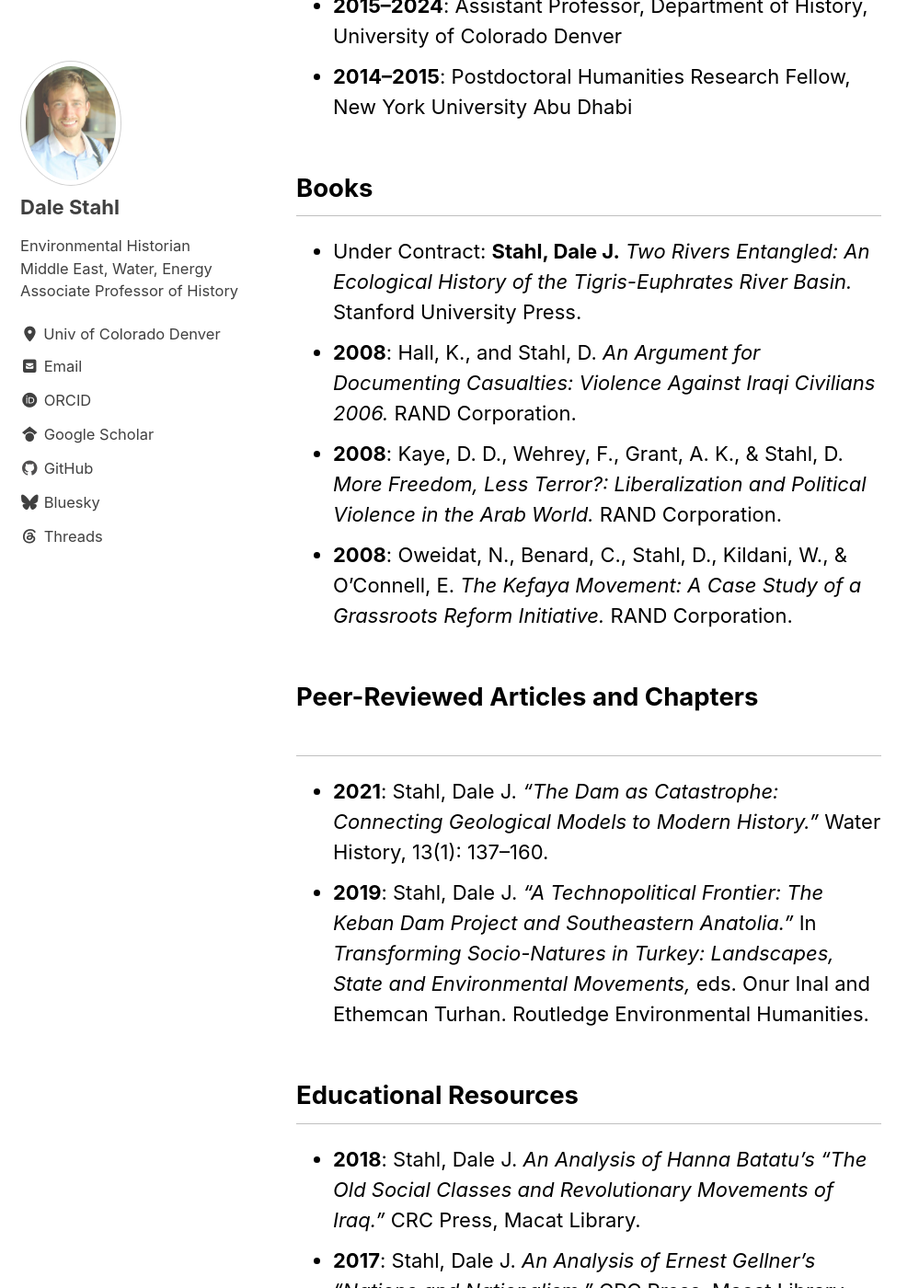
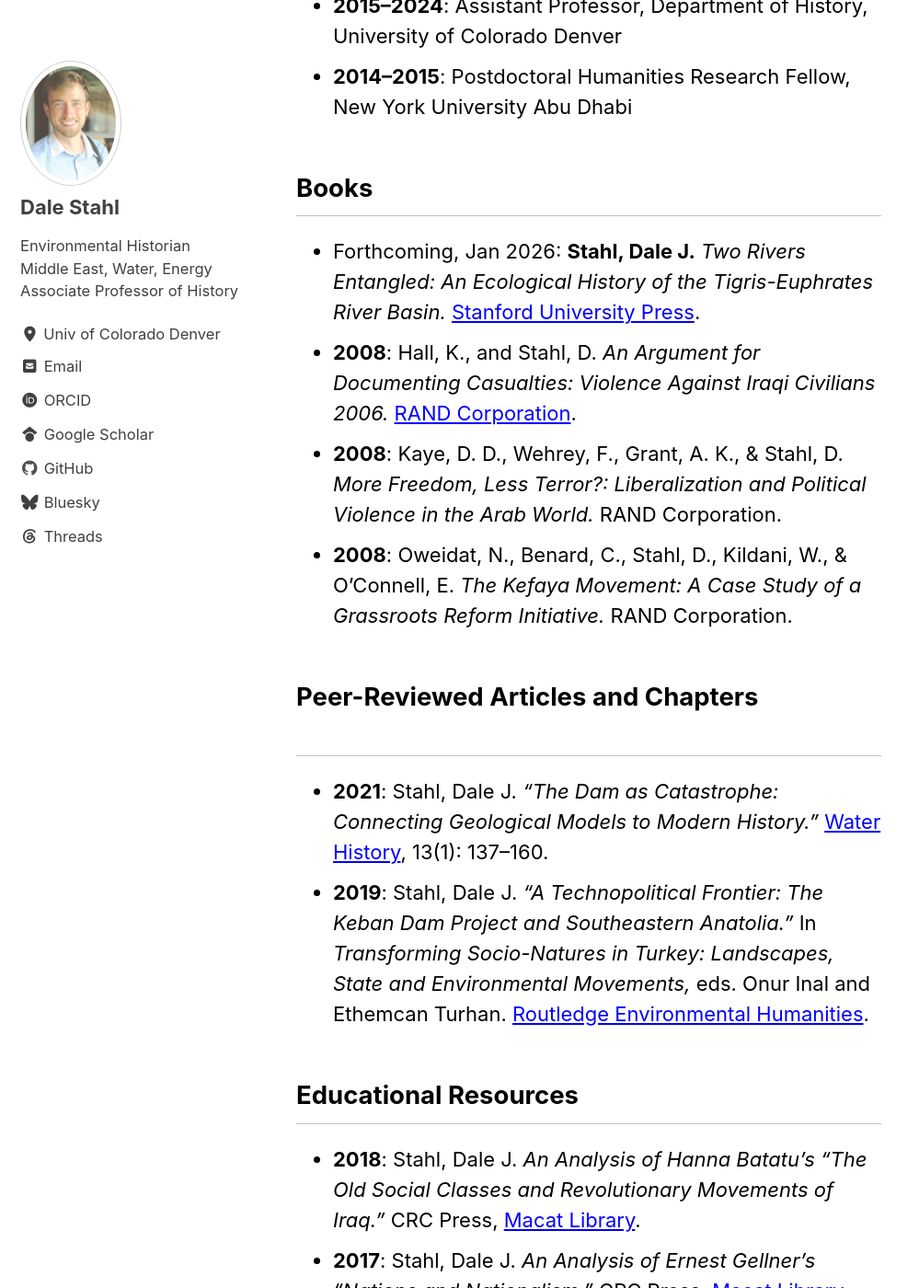
Before and after one commit to dalestahl/dalestahl.github.io, a Jekyll site: the page built from _pages/cv.md, in a window 1280 px wide and 1400 px high, scrolled down 1034 px. Shown: the whole window at 92% size, without its empty margins (0-999 px from the left). Built offline with Jekyll 4.4.1, drawn with Linux system fonts in a browser that asks for light colours; cached includes are drawn as plain includes; some of the changed text lies outside the part shown.

```diff
--- a/_pages/cv.md
+++ b/_pages/cv.md
@@ -33,20 +33,20 @@ Denver, CO 80204
 
 
 ## Books
-- Under Contract: **Stahl, Dale J.** *Two Rivers Entangled: An Ecological History of the Tigris-Euphrates River Basin.* Stanford University Press.
-- **2008**: Hall, K., and Stahl, D. *An Argument for Documenting Casualties: Violence Against Iraqi Civilians 2006.* RAND Corporation.
+- Forthcoming, Jan 2026: **Stahl, Dale J.** *Two Rivers Entangled: An Ecological History of the Tigris-Euphrates River Basin.* [Stanford University Press](https://www.sup.org/books/middle-east-studies/two-rivers-entangled).
+- **2008**: Hall, K., and Stahl, D. *An Argument for Documenting Casualties: Violence Against Iraqi Civilians 2006.* [RAND Corporation](https://www.rand.org/pubs/authors/s/stahl_dale.html).
 - **2008**: Kaye, D. D., Wehrey, F., Grant, A. K., & Stahl, D. *More Freedom, Less Terror?: Liberalization and Political Violence in the Arab World.* RAND Corporation.
 - **2008**: Oweidat, N., Benard, C., Stahl, D., Kildani, W., & O'Connell, E. *The Kefaya Movement: A Case Study of a Grassroots Reform Initiative.* RAND Corporation.
 
 
 ## Peer-Reviewed Articles and Chapters
-- **2021**: Stahl, Dale J. *“The Dam as Catastrophe: Connecting Geological Models to Modern History.”* Water History, 13(1): 137–160.
-- **2019**: Stahl, Dale J. *“A Technopolitical Frontier: The Keban Dam Project and Southeastern Anatolia.”* In *Transforming Socio-Natures in Turkey: Landscapes, State and Environmental Movements,* eds. Onur Inal and Ethemcan Turhan. Routledge Environmental Humanities.
+- **2021**: Stahl, Dale J. *“The Dam as Catastrophe: Connecting Geological Models to Modern History.”* [Water History](https://link.springer.com/article/10.1007/s12685-021-00278-4), 13(1): 137–160.
+- **2019**: Stahl, Dale J. *“A Technopolitical Frontier: The Keban Dam Project and Southeastern Anatolia.”* In *Transforming Socio-Natures in Turkey: Landscapes, State and Environmental Movements,* eds. Onur Inal and Ethemcan Turhan. [Routledge Environmental Humanities](https://www.routledge.com/Transforming-Socio-Natures-in-Turkey-Landscapes-State-and-Environmental-Movements/Inal-Turhan/p/book/9780367785741?srsltid=AfmBOoq7tsJdERo-uUlRmuMVSH--xp7bNLfxrB0enJ8UKLoIvZrRtmnQ).
 
 
 ## Educational Resources
-- **2018**: Stahl, Dale J. *An Analysis of Hanna Batatu’s “The Old Social Classes and Revolutionary Movements of Iraq.”* CRC Press, Macat Library.
-- **2017**: Stahl, Dale J. *An Analysis of Ernest Gellner’s “Nations and Nationalism.”* CRC Press, Macat Library.
+- **2018**: Stahl, Dale J. *An Analysis of Hanna Batatu’s “The Old Social Classes and Revolutionary Movements of Iraq.”* CRC Press, [Macat Library](https://www.routledge.com/An-Analysis-of-Hanna-Batatus-The-Old-Social-Classes-and-the-Revolutionary-Movements-of-Iraq/Stahl/p/book/9781912128457).
+- **2017**: Stahl, Dale J. *An Analysis of Ernest Gellner’s “Nations and Nationalism.”* CRC Press, [Macat Library](https://www.routledge.com/An-Analysis-of-Ernest-Gellners-Nations-and-Nationalism/Stahl/p/book/9781912127306?srsltid=AfmBOoplzW-DbeZg9gh8x8sVTXn1EywDARH8kVPQpPpksLblCgUD0b3A).
 
 
 ## Selected Presentations
```
